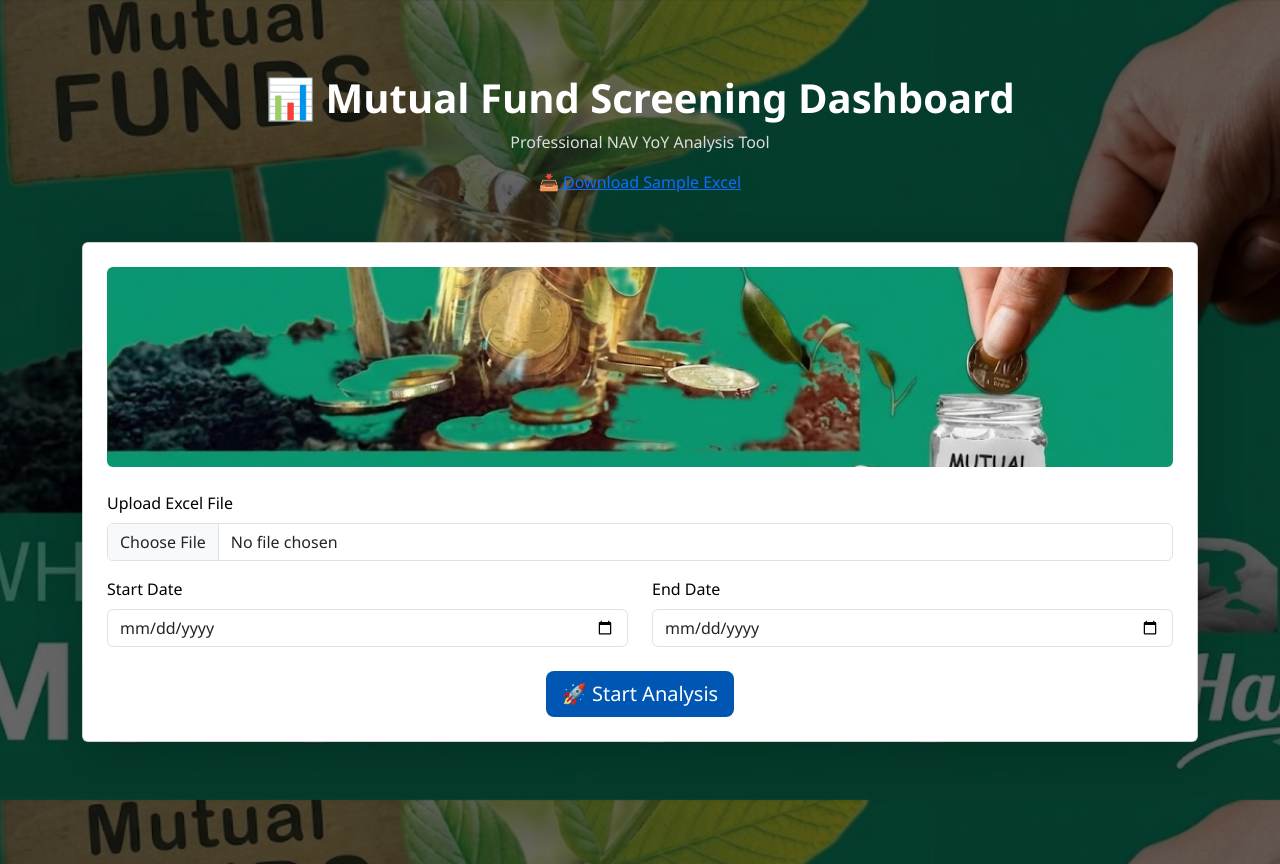
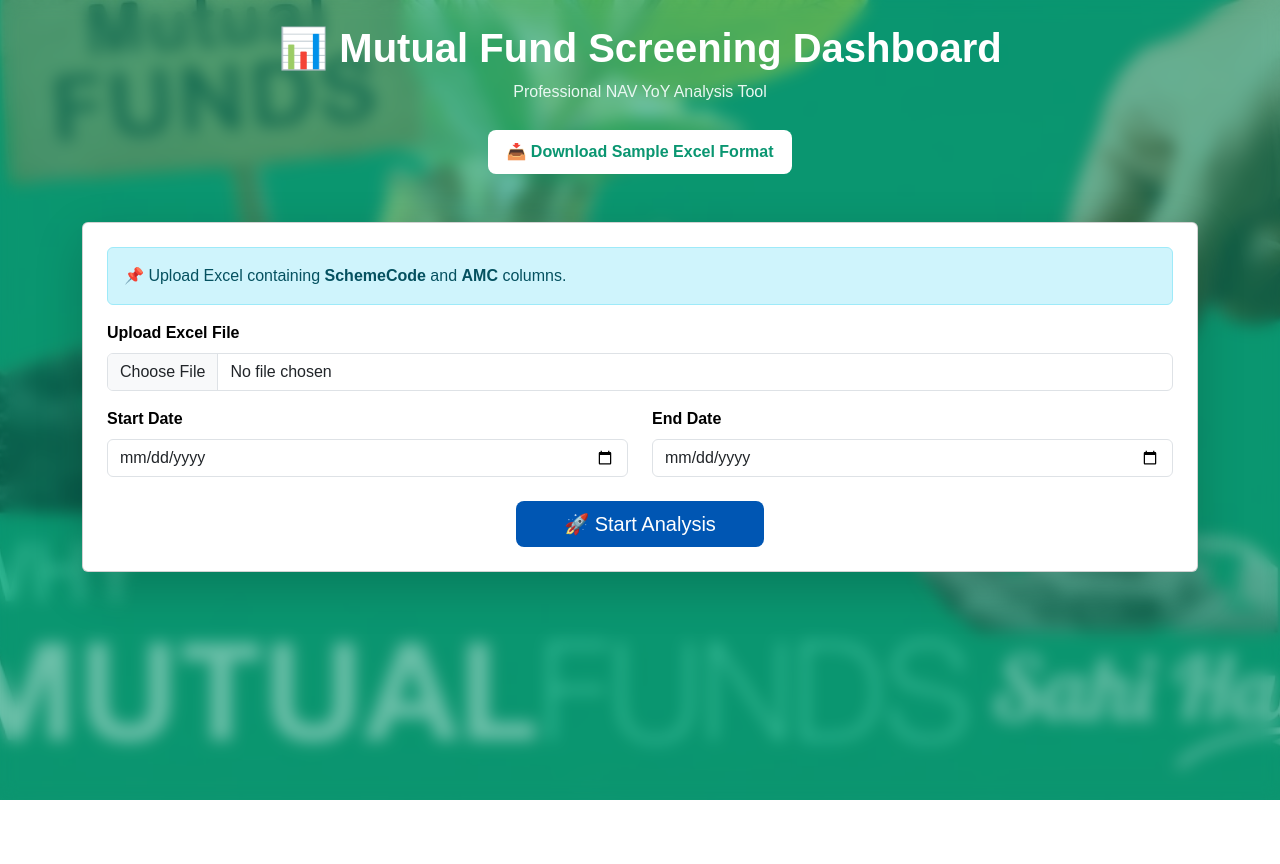
Before and after one commit to mayanktyagi26-ui/mfdb, a Flask app: page / in a window 1280 px wide. After the commit the page ends 800 px from the top, so only its background shows below. Run offline with Flask 3, Linux system fonts and the light colour scheme.

Commit message:
added blurred background

```diff
--- a/templates/index.html
+++ b/templates/index.html
@@ -8,10 +8,66 @@
     <!-- Bootstrap -->
     <link href="https://cdn.jsdelivr.net/npm/bootstrap@5.3.2/dist/css/bootstrap.min.css" rel="stylesheet">
 
-    <!-- Custom CSS -->
     <link rel="stylesheet" href="{{ url_for('static', filename='css/style.css') }}">
 
     <style>
+        /* ===== Blurred Background Image ===== */
+        body {
+            margin: 0;
+            font-family: sans-serif;
+            position: relative;
+            min-height: 100vh;
+        }
+
+        body::before {
+            content: "";
+            position: fixed;
+            top: 0;
+            left: 0;
+            width: 100%;
+            height: 100%;
+            background: url("{{ url_for('static', filename='images/finance-bg.jpg') }}") no-repeat center center/cover;
+            filter: blur(8px);
+            z-index: -2;
+        }
+
+        /* Green overlay tint (#0A9671) */
+        body::after {
+            content: "";
+            position: fixed;
+            top: 0;
+            left: 0;
+            width: 100%;
+            height: 100%;
+            background: rgba(10, 150, 113, 0.6);
+            z-index: -1;
+        }
+
+        .title {
+            font-weight: 700;
+            color: white;
+        }
+
+        .subtitle {
+            color: #e9f7f2;
+        }
+
+        .download-btn {
+            background: white;
+            color: #0A9671;
+            padding: 10px 18px;
+            border-radius: 8px;
+            text-decoration: none;
+            font-weight: 600;
+            display: inline-block;
+            margin-top: 10px;
+        }
+
+        .download-btn:hover {
+            background: #f1f1f1;
+            color: #0A9671;
+        }
+
         /* Loader Overlay */
         #loadingOverlay {
             position: fixed;
@@ -39,7 +95,6 @@
 
 <body>
 
-<div class="overlay">
 <div class="container py-4">
 
     <!-- Header -->
@@ -47,47 +102,43 @@
         <h1 class="title">📊 Mutual Fund Screening Dashboard</h1>
         <p class="subtitle">Professional NAV YoY Analysis Tool</p>
 
-        <p class="subtitle">
-            <a href="https://docs.google.com/spreadsheets/d/15-BDwaha53E9B1AOjLKByI4o4x975Irr437VymHJSpE/export?format=xlsx"
-               target="_blank">
-               📥 Download Sample Excel
-            </a>
-        </p>
+        <!-- GitHub Download -->
+        <a href="https://raw.githubusercontent.com/mayanktyagi26-ui/mfdb/main/MF_DATA_list.xlsx"
+           target="_blank"
+           class="download-btn">
+           📥 Download Sample Excel Format
+        </a>
     </div>
 
     <!-- Upload Card -->
     <div class="card shadow-lg p-4 mb-5 bg-white rounded">
 
-        <!-- Banner -->
-        <div class="text-center mb-4">
-            <img src="{{ url_for('static', filename='images/finance-bg.jpg') }}"
-                 class="img-fluid rounded"
-                 style="max-height: 200px; width: 100%; object-fit: cover;"
-                 alt="Finance Dashboard Banner">
+        <!-- Instructions -->
+        <div class="alert alert-info">
+            📌 Upload Excel containing <b>SchemeCode</b> and <b>AMC</b> columns.
         </div>
 
-        <!-- Form -->
         <form method="POST" enctype="multipart/form-data">
 
             <div class="mb-3">
-                <label class="form-label">Upload Excel File</label>
+                <label class="form-label fw-bold">Upload Excel File</label>
                 <input type="file" class="form-control" name="file" required>
             </div>
 
             <div class="row">
                 <div class="col-md-6">
-                    <label class="form-label">Start Date</label>
+                    <label class="form-label fw-bold">Start Date</label>
                     <input type="date" class="form-control" name="start_date" required>
                 </div>
 
                 <div class="col-md-6">
-                    <label class="form-label">End Date</label>
+                    <label class="form-label fw-bold">End Date</label>
                     <input type="date" class="form-control" name="end_date" required>
                 </div>
             </div>
 
             <div class="text-center mt-4">
-                <button type="button" id="analyzeBtn" class="btn btn-primary btn-lg">
+                <button type="button" id="analyzeBtn" class="btn btn-primary btn-lg px-5">
                     🚀 Start Analysis
                 </button>
             </div>
@@ -95,29 +146,25 @@
         </form>
     </div>
 
-    <!-- Results -->
     {% if table %}
     <div class="card shadow-lg p-4 bg-white rounded">
-        <h3 class="mb-4 text-center">Screening Summary</h3>
+        <h3 class="mb-4 text-center">📈 Screening Summary</h3>
 
         <div class="table-responsive">
             {{ table|safe }}
         </div>
 
         <div class="text-center mt-4">
-            <a href="/download">
-                <button class="btn btn-success btn-lg">
-                    📥 Download Excel Report
-                </button>
+            <a href="/download" class="btn btn-success btn-lg px-5">
+                📥 Download Excel Report
             </a>
         </div>
     </div>
     {% endif %}
 
 </div>
-</div>
 
-<!-- Loading Overlay -->
+<!-- Loader -->
 <div id="loadingOverlay">
     <div class="loader-box">
         <div class="spinner-border text-light" style="width: 5rem; height: 5rem;"></div>
@@ -135,18 +182,14 @@
     </div>
 </div>
 
-<!-- Script -->
 <script>
 document.getElementById("analyzeBtn").addEventListener("click", function() {
     var form = document.querySelector("form");
 
     if (form.checkValidity()) {
-        this.disabled = true; // prevent double click
+        this.disabled = true;
         document.getElementById("loadingOverlay").style.display = "flex";
-
-        setTimeout(function() {
-            form.submit();
-        }, 300);
+        setTimeout(() => form.submit(), 300);
     } else {
         form.reportValidity();
     }
```
